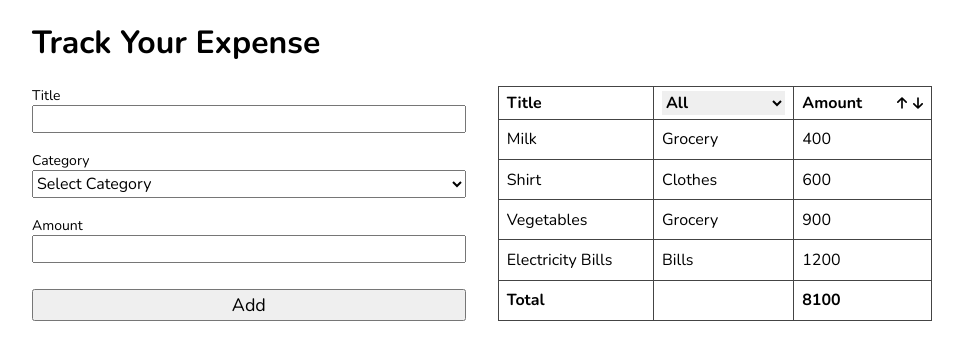
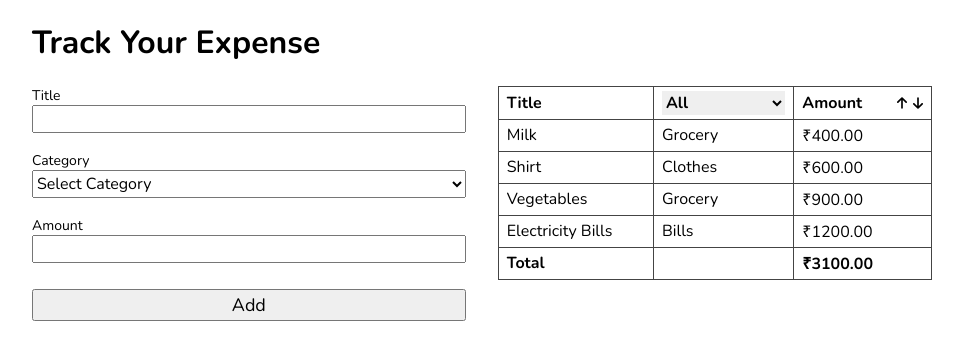
Before and after one commit to Kashifmalik-28/Forms-in-react, a React (Vite) app in the folder forms-in-react/: page / in a window 1280 px wide. Shown: the top 360 px of the page, without its empty margins (158-1121 px from the left). Built offline with nearby package versions, Linux system fonts and the light colour scheme.

Commit message:
Filter data Using Custom Hooks ❤️IMP Lesson for Production: **I create a reusable functionality custom hook in this video and reuse this in any place of the Project & I also use useMemo() hook for Optimized performance of My Total**

```diff
--- /dev/null
+++ b/forms-in-react/hooks/useFilter.js
@@ -0,0 +1,13 @@
+import { useState } from 'react'
+
+function useFilter(datalist, callback) {
+  const [query, setQuery] = useState('')
+
+  const filteredData = datalist.filter((data) =>
+    callback(data).toLowerCase().includes(query)
+  )
+
+  return [filteredData, setQuery]
+}
+
+export default useFilter
--- a/forms-in-react/src/App.css
+++ b/forms-in-react/src/App.css
@@ -34,6 +34,7 @@ main {
 .expense-table {
   width: 100%;
   border-collapse: collapse;
+  align-self: flex-start;
 }
 
 .expense-table select {
--- a/forms-in-react/src/Components/ExpenseTable.jsx
+++ b/forms-in-react/src/Components/ExpenseTable.jsx
@@ -1,4 +1,17 @@
+import { useMemo } from 'react'
+import useFilter from '../../hooks/useFilter'
+
 function ExpenseTable({ expenses }) {
+  const [filteredData, setQuery] = useFilter(expenses, (data) => data.category)
+
+  // ✅ Optimized: Only recalculates when filteredData changes
+  const total = useMemo(() => {
+    return filteredData.reduce(
+      (acc, curr) => acc + parseFloat(curr.amount || 0),
+      0
+    )
+  }, [filteredData])
+
   return (
     <>
       <table className="expense-table">
@@ -6,13 +19,13 @@ function ExpenseTable({ expenses }) {
           <tr>
             <th>Title</th>
             <th>
-              <select>
+              <select onChange={(e) => setQuery(e.target.value.toLowerCase())}>
                 <option value="">All</option>
-                <option value="Grocery">Grocery</option>
-                <option value="Clothes">Clothes</option>
-                <option value="Bills">Bills</option>
-                <option value="Education">Education</option>
-                <option value="Medicine">Medicine</option>
+                <option value="grocery">Grocery</option>
+                <option value="clothes">Clothes</option>
+                <option value="bills">Bills</option>
+                <option value="education">Education</option>
+                <option value="medicine">Medicine</option>
               </select>
             </th>
             <th className="amount-column">
@@ -41,17 +54,17 @@ function ExpenseTable({ expenses }) {
           </tr>
         </thead>
         <tbody>
-          {expenses.map(({ id, title, category, amount }) => (
+          {filteredData.map(({ id, title, category, amount }) => (
             <tr key={id}>
               <td>{title}</td>
               <td>{category}</td>
-              <td>{amount}</td>
+              <td>₹{parseFloat(amount).toFixed(2)}</td>
             </tr>
           ))}
           <tr>
             <th>Total</th>
             <th></th>
-            <th>8100</th>
+            <th>₹{total.toFixed(2)}</th>
           </tr>
         </tbody>
       </table>
```
Also changed, not shown: 1 other file (tests, documents, lock files or other folders).
